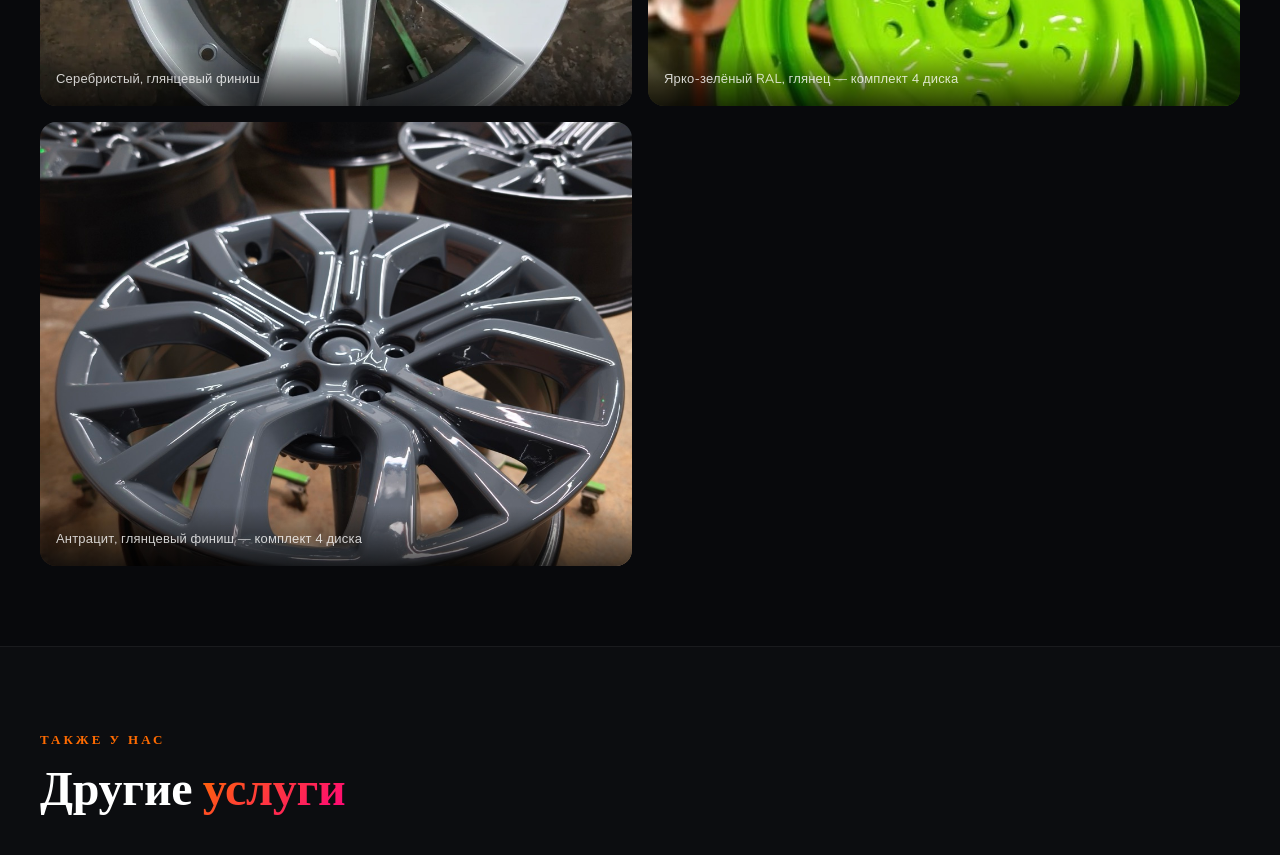
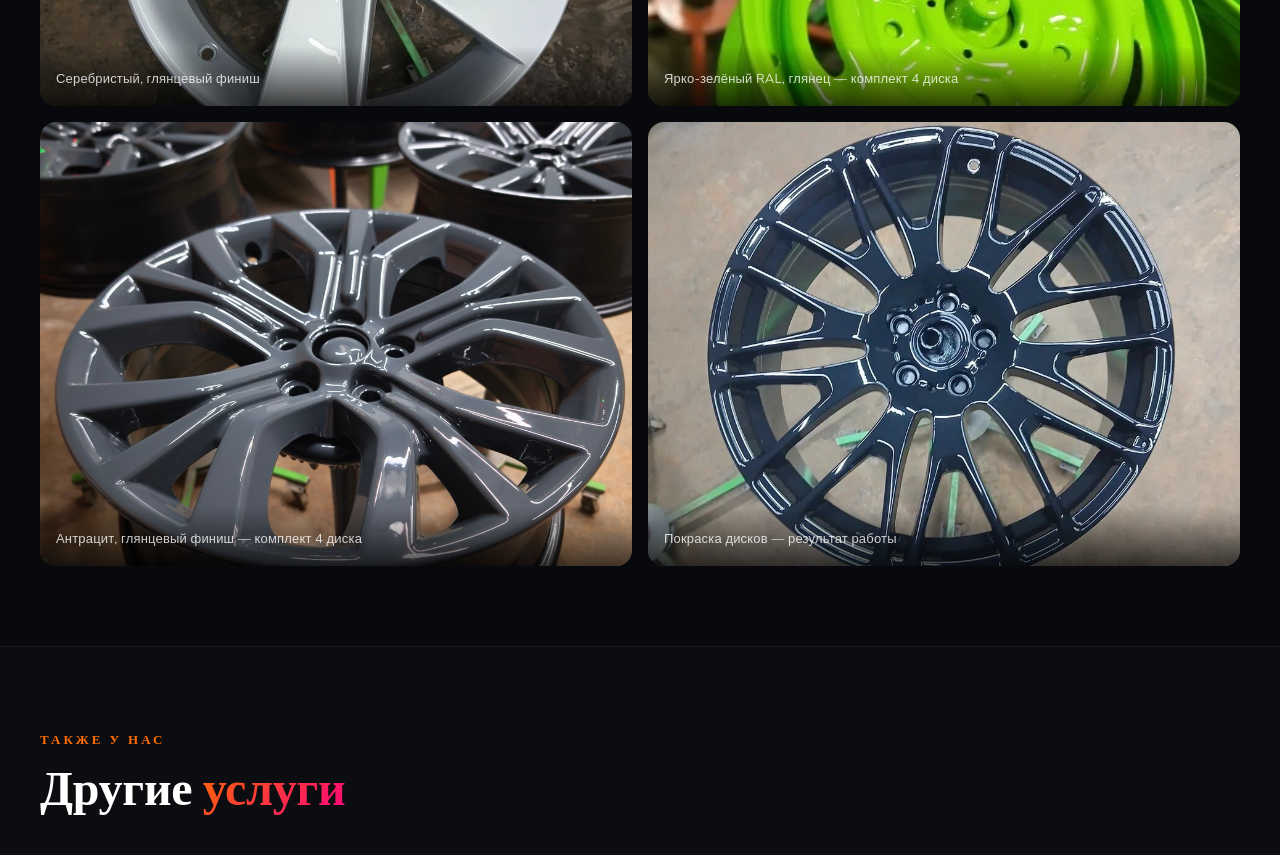
Before and after one commit to mikhailmikemorozov-coder/moaans, a React (Vite) app: page /pokraska-diskov-moskva in a window 1280 px wide. Shown: the part 2600-3455 px from the top of the page. Built offline with nearby package versions, Linux system fonts and the light colour scheme.

Commit message:
add 6th photo to pokraska-diskov gallery (pokraska-11.jpg)
Co-Authored-By: Claude Sonnet 4.6 <noreply@anthropic.com>

```diff
--- a/src/pages/PokraskaDisk.jsx
+++ b/src/pages/PokraskaDisk.jsx
@@ -27,6 +27,7 @@ export default function PokraskaDisk() {
         { src: "/pokraska-10.jpg", alt: "Порошковая покраска диска в серебристом цвете", caption: "Серебристый, глянцевый финиш" },
         { src: "/pokraska-7.jpg", alt: "Порошковая покраска комплекта дисков в ярко-зелёном цвете", caption: "Ярко-зелёный RAL, глянец — комплект 4 диска" },
         { src: "/pokraska-9.jpg", alt: "Порошковая покраска дисков в тёмно-серый антрацит", caption: "Антрацит, глянцевый финиш — комплект 4 диска" },
+        { src: "/pokraska-11.jpg", alt: "Порошковая покраска литых дисков — работа BI Color", caption: "Покраска дисков — результат работы" },
       ]}
       faqItems={[
         { q: "Сколько стоит покраска одного диска?", a: "Зависит от радиуса: R13–16 — от 2 750 ₽, R17–18 — от 3 250 ₽, R19+ — от 3 500 ₽. Скидка 15% при сдаче полного комплекта из 4 дисков. Точную цену называем после осмотра." },
```
Also changed, not shown: public/pokraska-11.jpg (added).
